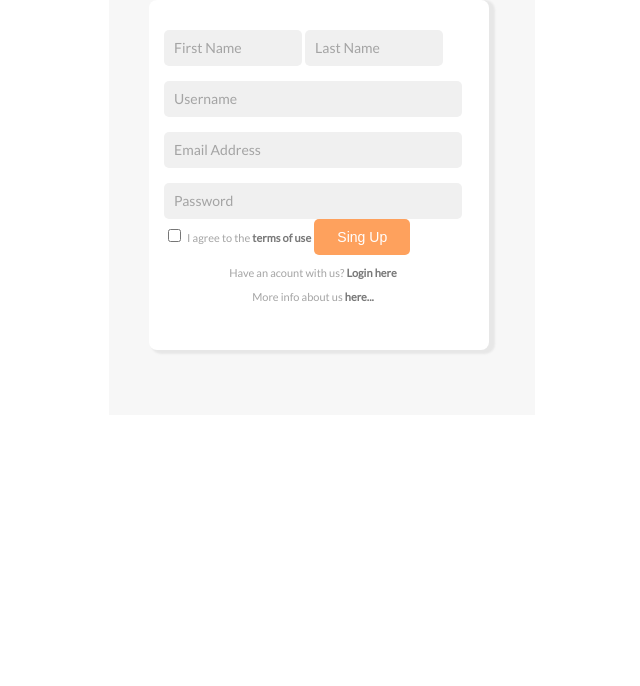
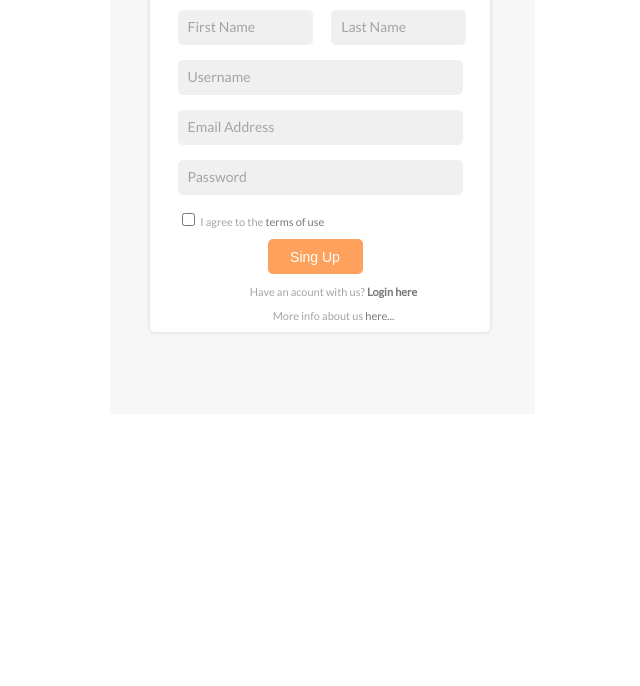
Before and after one commit to elnish/Homework7_form, a website: page index.html in a window 1280 px wide. Shown: the part 114-800 px from the top of the page, without its empty margins (318-958 px from the left). Drawn offline with Linux system fonts and the light colour scheme.

Commit message:
added BEM

```diff
--- a/index.html
+++ b/index.html
@@ -12,16 +12,16 @@
         <h1 class="container__header"><span class="container__header_bold">Signup</span> Form</h1>
 
         <form class="container__form" action="#">
-            <input type="text" name="name" class="form__input_short" placeholder="First Name">
-            <input type="text" name="surname" class="form__input_short" placeholder="Last Name">
-            <input type="text" name="username" class="form__input_full" placeholder="Username">
-            <input type="email" name="email" class="form__input_full" placeholder="Email Address">
-            <input type="password" name="password" class="form__input_full" placeholder="Password">
-            <input type="checkbox" name="checkbox" class="form__checkbox checkbox">
-            <label for="checkbox" class="checkbox__label" required>I agree to the <a href="#" class="checkbox__label_linked">terms of use</a></label>
-            <button class="form__btn">Sing Up</button>
-            <p class="form__login">Have an acount with us?<a href="#" class="form__login_linked"> Login here</a></p>
-            <p class="form__info">More info about us<a href="#" class="form__info_linked"> here...</a></p>
+            <input type="text" name="name" class="container__input container__input_short container__input_focus" placeholder="First Name">
+            <input type="text" name="surname" class="container__input container__input_short container__input_focus" placeholder="Last Name">
+            <input type="text" name="username" class="container__input container__input_full container__input_focus" placeholder="Username">
+            <input type="email" name="email" class="container__input container__input_full container__input_focus" placeholder="Email Address">
+            <input type="password" name="password" class="container__input container__input_full container__input_focus container__input_icon" placeholder="Password">
+            <input type="checkbox" id="agree" name="checkbox" class="container__checkbox">
+            <label for="agree" class="container__text" required>I agree to the <a href="#" class="container__terms container__terms_linked container__terms_hover">terms of use</a></label>
+            <button class="container__btn container__btn_orange container__btn_hover">Sing Up</button>
+            <p class="container__text">Have an acount with us?<a href="#" class="container__login container__login_linked container__login_hover"> Login here</a></p>
+            <p class="container__text">More info about us<a href="#" class="container__about container__about_linked container__about_hover"> here...</a></p>
         </form>
     </div>
 </body>
--- a/src/scss/main.scss
+++ b/src/scss/main.scss
@@ -8,62 +8,86 @@ body {
 
 .container {
     margin: 0 auto;
-    width: 426px;
-    height: 521px;
-    padding: 50px 40px 85px 40px;
+    width: 425px;
+    height: 520px;
+    padding: 45px 40px 0 40px;
     font-family: $mainFont;
+    font-size: $imputFontSize;
+    font-weight: 400;
     background-color: $containerColor;
     &__header {
         color: $lightGrey;
         font-size: $mainFontSize;
+        margin-top: 0;
+        margin-bottom: 16px;
         &_bold {
             color: $grey;
-            width: bold;
+            width: 600;
         }
     }
     &__form {
         background-color: $white;
         width: 340px;
         height: 350px;
-        border-radius: 8px;
-        box-shadow: 4px 2px 2px 2px rgba(171, 171, 171, .2);
-        padding: 30px 27px 27px 15px;
+        box-shadow: 0 0 5px rgba(0, 0, 0, 0.13);
+        background-color: #ffffff;
+        border-radius: 5px;
+        padding: 28px 0 0 28px;
+    }
+    &__input {
+        height: 35px;
+        @include inputField;
+        @include placeholder;
+        margin-bottom: 15px;
+        &_short {
+            width: 135px;
+            margin-right: 16px;
+        }
+        &_full {
+            width: 285px;
+            margin-right: 28px;
+        }
+        &_focus {
+            &:focus {
+                box-shadow: 0 0 3px $btnColor;
             }
         }
-
-.form {
-    &__input {
-        &_short {
-            width: 138px;
-            @include inputField;
-            @include placeholder;
     }
-        &_full {
-            width: 100%;
-            margin-top: 15px;
-            @include inputField;
-            @include placeholder;
+    &__text {
+        @include bottomText;
+    }
+    &__terms {
+        @include linkText;
+    }
+    &__btn {
+        width: 95px;
+        height: 35px;
+        font-size: 14px;
+        display: block;
+        margin: 10px 0 0 90px;
+        cursor: pointer;
+        @include roundBorder;
+        transition: background-color .6s linear, color .7s linear, border .7s linear;
+        &_orange {
+            background-color: $btnColor;
+            color: $white;
+        }
+        &_hover {
+            &:hover {
+                background-color: $white;
+                color: $btnColor;
+                border: 1px solid $btnColor;
             }
         }
-    &__btn {
-        width: 96px;
-        height: 36px;
-        background-color: $btnColor;
-        color: $white;
-        font-size: 14px;
-        @include roundBorder;
-        cursor: pointer;
     }
     &__login {
-        @include bottomText;
-    }
-    &__info {
-        @include bottomText;
+        @include linkText;
+        &_linked {
+            font-weight: 900;
         }
     }
-
-.checkbox {
-    &__label {
-        @include bottomText;
+    &__about {
+        @include linkText;
+        font-weight: 200;
     }
 }
--- a/src/scss/mixins.scss
+++ b/src/scss/mixins.scss
@@ -6,7 +6,6 @@
 // }
 
 @mixin inputField {
-    height: 36px;
     padding-left: 10px;
     background-color: $inputColor;
     outline: none;
@@ -33,9 +32,19 @@
     font-size: $bottomText;
     color: $lightGrey;
     text-align: center;
+    font-weight: 300;
+
+}
+
+@mixin linkText {
     &_linked {
         text-decoration: none;
         color: $grey;
-        font-weight: 600;
+        font-weight: 400;
+    }
+    &_hover {
+        &:hover {
+            color: $btnColor;
+        }
     }
 }
--- a/src/scss/variables.scss
+++ b/src/scss/variables.scss
@@ -3,7 +3,7 @@ $lightGrey:#A4A4A4;
 $grey: #787878;
 $white: #fff;
 $inputColor: #f0f0f0;
-$btnColor: #FEA15D;
+$btnColor: rgb(254, 161, 93);
 
 $mainFont: 'Lato', sans-serif;
 $mainFontSize: 22px;
```
Also changed, not shown: public/css/style.css, src/img/checked.svg (added), src/img/lock.svg (added), src/img/man.svg (added). Lines whose indentation alone changed are shown as unchanged.
